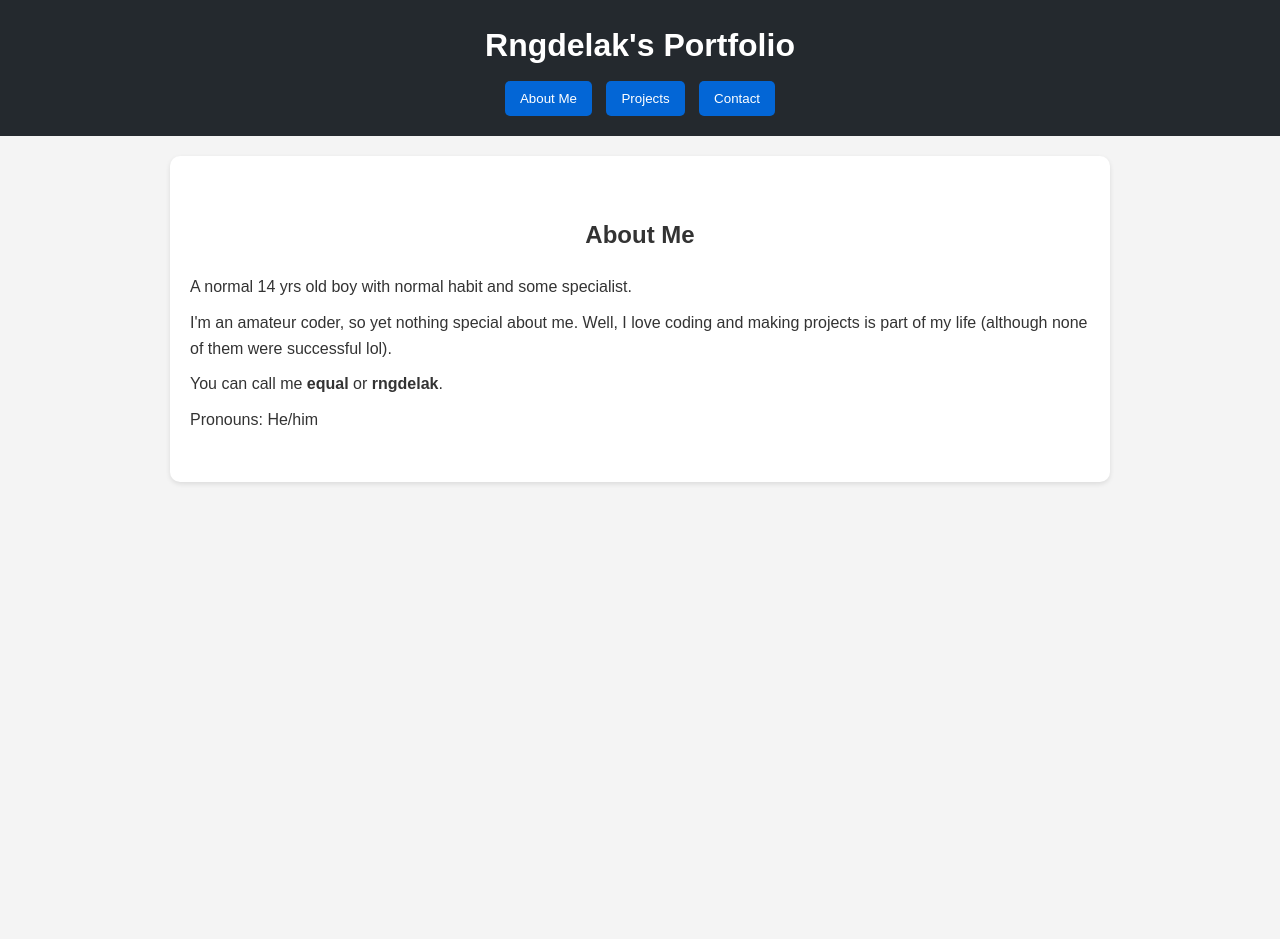
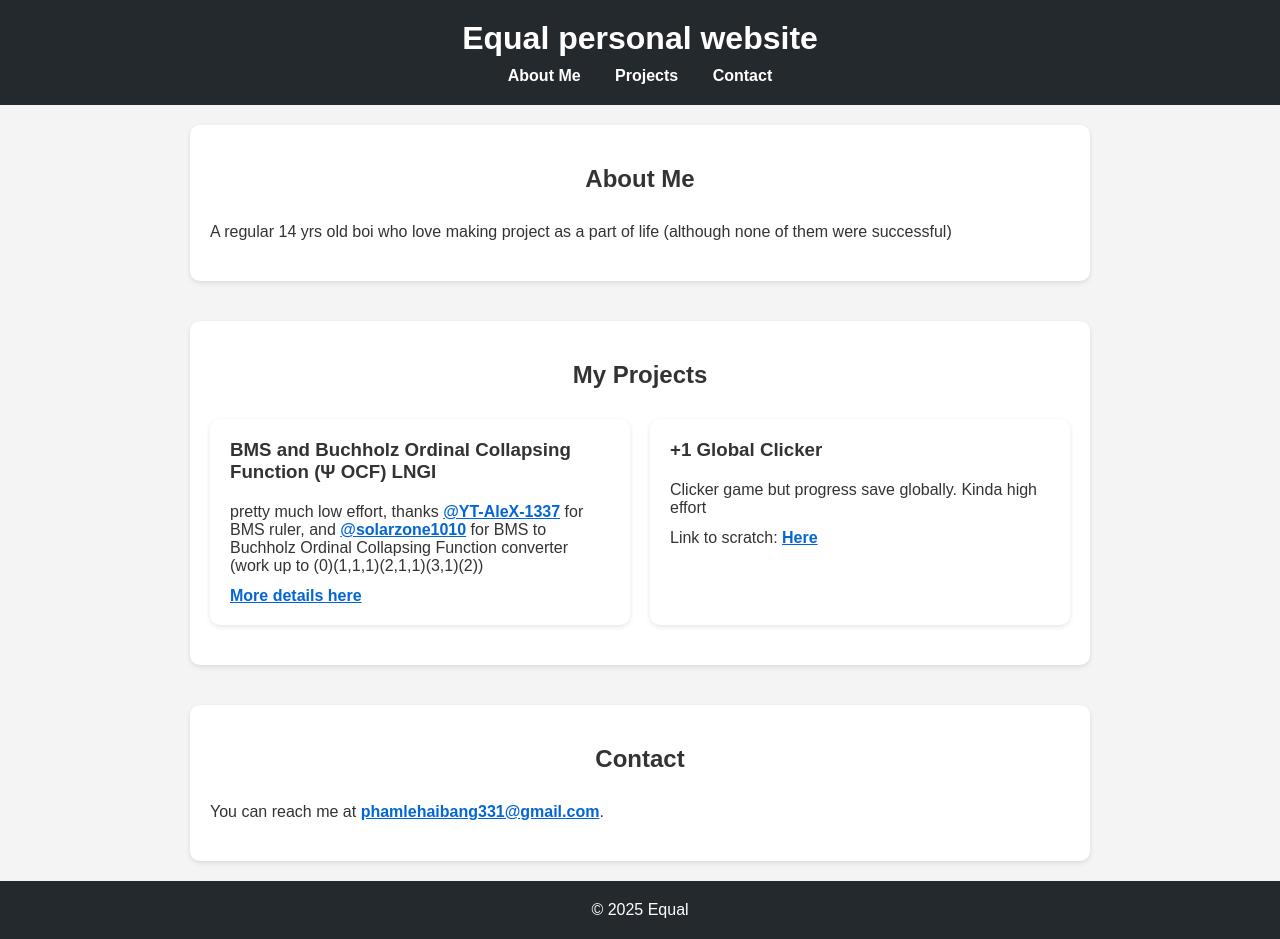
Before and after one commit to RNGDelak/RNGDelak.github.io, a plain HTML site: page index.html in a window 1280 px wide. Before the commit the page ends 800 px from the top, so only its background shows below. Drawn offline with Linux system fonts and the light colour scheme.

Commit message:
Update index.html

```diff
--- a/index.html
+++ b/index.html
@@ -3,191 +3,168 @@
 <head>
   <meta charset="UTF-8">
   <meta name="viewport" content="width=device-width, initial-scale=1.0">
-<title>Rngdelak's Portfolio</title>
+  <title>Equal personal website</title>
   <style>
-  /* GENERAL STYLES */
+    /* Base styles */
+    * {
+      box-sizing: border-box;
+      margin: 0;
+      padding: 0;
+    }
+
     body {
       font-family: Arial, sans-serif;
-    margin: 0;
-    padding: 0;
       background-color: #f4f4f4;
       color: #333;
-    line-height: 1.6;
+      display: flex;
+      flex-direction: column;
+      align-items: center;
     }
+
+    /* Header */
     header {
+      width: 100%;
       background-color: #24292e;
       color: white;
       padding: 20px 0;
       text-align: center;
     }
+
     header h1 {
-    margin: 0;
-  }
-  nav {
-    margin-top: 10px;
-  }
-  nav button {
-    background-color: #0366d6;
-    color: white;
-    border: none;
-    padding: 10px 15px;
-    margin: 0 5px;
-    cursor: pointer;
-    border-radius: 5px;
-    transition: background 0.3s;
-  }
-  nav button:hover {
-    background-color: #024a9c;
+      margin-bottom: 10px;
     }
 
-  /* TAB STYLES */
-  .tab-content {
-    display: none;
-    padding: 40px 20px;
+    nav a {
+      color: white;
+      margin: 0 15px;
+      text-decoration: none;
+      font-weight: bold;
+    }
+
+    nav a:hover {
+      text-decoration: underline;
+    }
+
+    /* Sections */
+    section {
+      width: 100%;
       max-width: 900px;
-    margin: 20px auto;
       background-color: white;
       border-radius: 10px;
+      padding: 40px 20px;
+      margin: 20px 0;
       box-shadow: 0 2px 5px rgba(0,0,0,0.1);
     }
-  .tab-content.active {
-    display: block;
-  }
-  .tab-content h2 {
+
+    section h2 {
       text-align: center;
-    margin-bottom: 20px;
+      margin-bottom: 30px;
     }
 
-  /* ABOUT ME STYLES */
-  .about p {
-    margin: 10px 0;
+    /* Projects */
+    .projects-container {
+      display: flex;
+      flex-direction: column;
+      gap: 20px;
     }
 
-  /* PROJECT CARD STYLES */
-  .projects-container {
+    .project {
+      padding: 20px;
+      background-color: #fff;
+      border-radius: 10px;
+      box-shadow: 0 2px 5px rgba(0,0,0,0.1);
+      width: 100%;
       display: flex;
-    flex-wrap: wrap;
-    gap: 20px;
-    justify-content: center;
-  }
-  .project-card {
-    background-color: #e8f0fe;
-    border-radius: 10px;
-    padding: 15px;
-    width: 250px;
-    box-shadow: 0 2px 5px rgba(0,0,0,0.1);
-    transition: transform 0.3s, box-shadow 0.3s;
-  }
-  .project-card:hover {
-    transform: translateY(-5px);
-    box-shadow: 0 5px 10px rgba(0,0,0,0.2);
-  }
-  .project-card.large {
-    width: 400px;
-    background-color: #d1e7dd;
-  }
-  .project-card img {
-    width: 100%;
-    border-radius: 8px;
-    margin-bottom: 10px;
-  }
-  .project-card button {
-    background-color: #0366d6;
-    color: white;
-    border: none;
-    padding: 8px 12px;
-    margin-top: 10px;
-    cursor: pointer;
-    border-radius: 5px;
-  }
-  .project-card button:hover {
-    background-color: #024a9c;
+      flex-direction: column;
+      gap: 12px;
+      transition: transform 0.2s;
     }
 
-  /* CONTACT STYLES */
-  .contact p {
-    margin: 10px 0;
+    .project:hover {
+      transform: translateY(-3px);
     }
-  .contact-label {
+
+    .project h3 {
+      margin-bottom: 8px;
+    }
+
+    /* Links with inline underline */
+    .project a, .scratch-link a, section a {
+      color: #0366d6;
+      text-decoration: underline; /* inline underline */
       font-weight: bold;
+      background: none;
+      padding: 0;
+      border-radius: 0;
+      display: inline;
+      transition: color 0.2s;
+    }
+
+    .project a:hover, .scratch-link a:hover, section a:hover {
+      color: #024ea2;
+      text-decoration: underline;
+    }
+
+    /* Footer */
+    footer {
+      width: 100%;
+      background-color: #24292e;
+      color: white;
+      text-align: center;
+      padding: 20px;
+    }
+
+    /* Responsive grid for projects on wider screens */
+    @media(min-width: 700px) {
+      .projects-container {
+        display: grid;
+        grid-template-columns: repeat(auto-fit, minmax(300px, 1fr));
+        gap: 20px;
+      }
     }
   </style>
 </head>
 <body>
 
 <header>
-  <h1>Rngdelak's Portfolio</h1>
+  <h1>Equal personal website</h1>
   <nav>
-    <button onclick="openTab('about')">About Me</button>
-    <button onclick="openTab('projects')">Projects</button>
-    <button onclick="openTab('contact')">Contact</button>
+    <a href="#about">About Me</a>
+    <a href="#projects">Projects</a>
+    <a href="#contact">Contact</a>
   </nav>
 </header>
 
-<!-- ABOUT ME -->
-<section id="about" class="tab-content about active">
+<section id="about">
   <h2>About Me</h2>
-  <p>A normal 14 yrs old boy with normal habit and some specialist.</p>
-  <p>I'm an amateur coder, so yet nothing special about me. Well, I love coding and making projects is part of my life (although none of them were successful lol).</p>
-  <p>You can call me <strong>equal</strong> or <strong>rngdelak</strong>.</p>
-  <p>Pronouns: He/him</p>
+  <p>A regular 14 yrs old boi who love making project as a part of life (although none of them were successful)</p>
 </section>
 
-<!-- PROJECTS -->
-<section id="projects" class="tab-content projects">
+<section id="projects">
   <h2>My Projects</h2>
   <div class="projects-container">
-    <!-- Placeholder small project -->
-    <div class="project-card">
-      <img src="https://via.placeholder.com/250x150" alt="Project Image">
-      <h3>Small Project</h3>
-      <p>Brief description goes here. Placeholder text.</p>
-      <button>View More</button>
+    <div class="project">
+      <h3>BMS and Buchholz Ordinal Collapsing Function (Ψ OCF) LNGI</h3>
+      <p>pretty much low effort, thanks <a href="https://github.com/YT-AleX-1337" target="_blank">@YT-AleX-1337</a> for BMS ruler, and <a href="https://solarzone1010.github.io" target="_blank">@solarzone1010</a> for BMS to Buchholz Ordinal Collapsing Function converter (work up to (0)(1,1,1)(2,1,1)(3,1)(2))</p>
+      <a href="https://github.com/your-username/BMS_to_Buchholz_OCF" target="_blank">More details here</a>
     </div>
 
-    <!-- Placeholder medium project -->
-    <div class="project-card">
-      <img src="https://via.placeholder.com/250x150" alt="Project Image">
-      <h3>Medium Project</h3>
-      <p>Some details about this project. You can update later.</p>
-      <button>View More</button>
-    </div>
-
-    <!-- Placeholder large project -->
-    <div class="project-card large">
-      <img src="https://via.placeholder.com/400x200" alt="Project Image">
-      <h3>Large Project</h3>
-      <p>This project is bigger and more important. Placeholder content for now.</p>
-      <button>View More</button>
+    <div class="project">
+      <h3>+1 Global Clicker</h3>
+      <p>Clicker game but progress save globally. Kinda high effort</p>
+      <p class="scratch-link">Link to scratch: <a href="https://scratch.mit.edu/projects/1207897620/" target="_blank">Here</a></p>
     </div>
   </div>
 </section>
 
-<!-- CONTACT -->
-<section id="contact" class="tab-content contact">
+<section id="contact">
   <h2>Contact</h2>
-  <p class="contact-label">Gmail:</p>
-  <p>phamlehaibang331@gmail.com</p>
-
-  <p class="contact-label">Discord:</p>
-  <p>(Your Discord username here)</p>
-
-  <p class="contact-label">Zalo:</p>
-  <p>(Your Zalo ID here)</p>
-
-  <p class="contact-label">Phone number:</p>
-  <p>Still use my parent phone lol</p>
-
-  <p>I hate social media like Facebook and X (formerly Twitter).</p>
+  <p>You can reach me at <a href="mailto:phamlehaibang331@gmail.com">phamlehaibang331@gmail.com</a>.</p>
 </section>
 
-<script>
-  function openTab(tabId) {
-    const tabs = document.querySelectorAll('.tab-content');
-    tabs.forEach(tab => tab.classList.remove('active'));
-    document.getElementById(tabId).classList.add('active');
-  }
-</script>
+<footer>
+  <p>© 2025 Equal</p>
+</footer>
 
 </body>
 </html>
```
Lines whose indentation alone changed are shown as unchanged.
